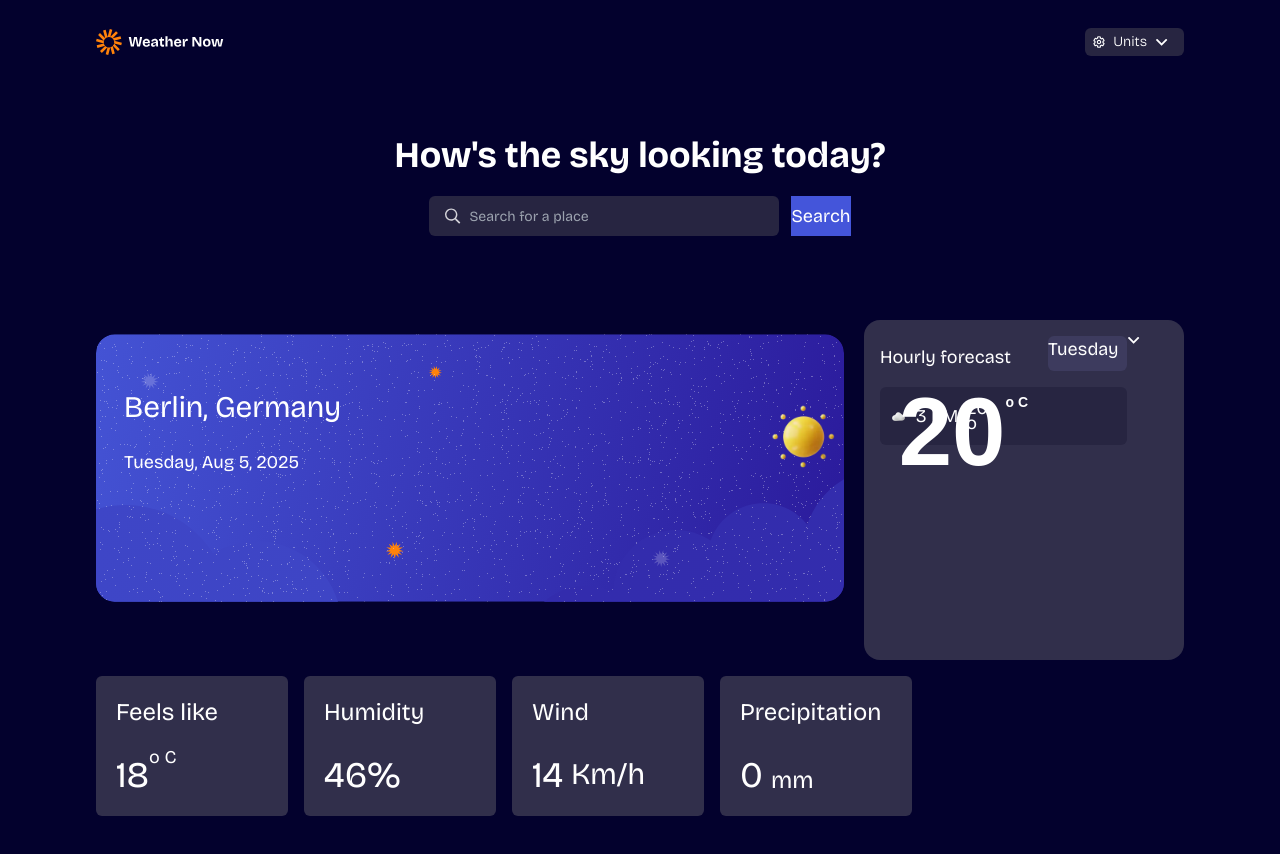
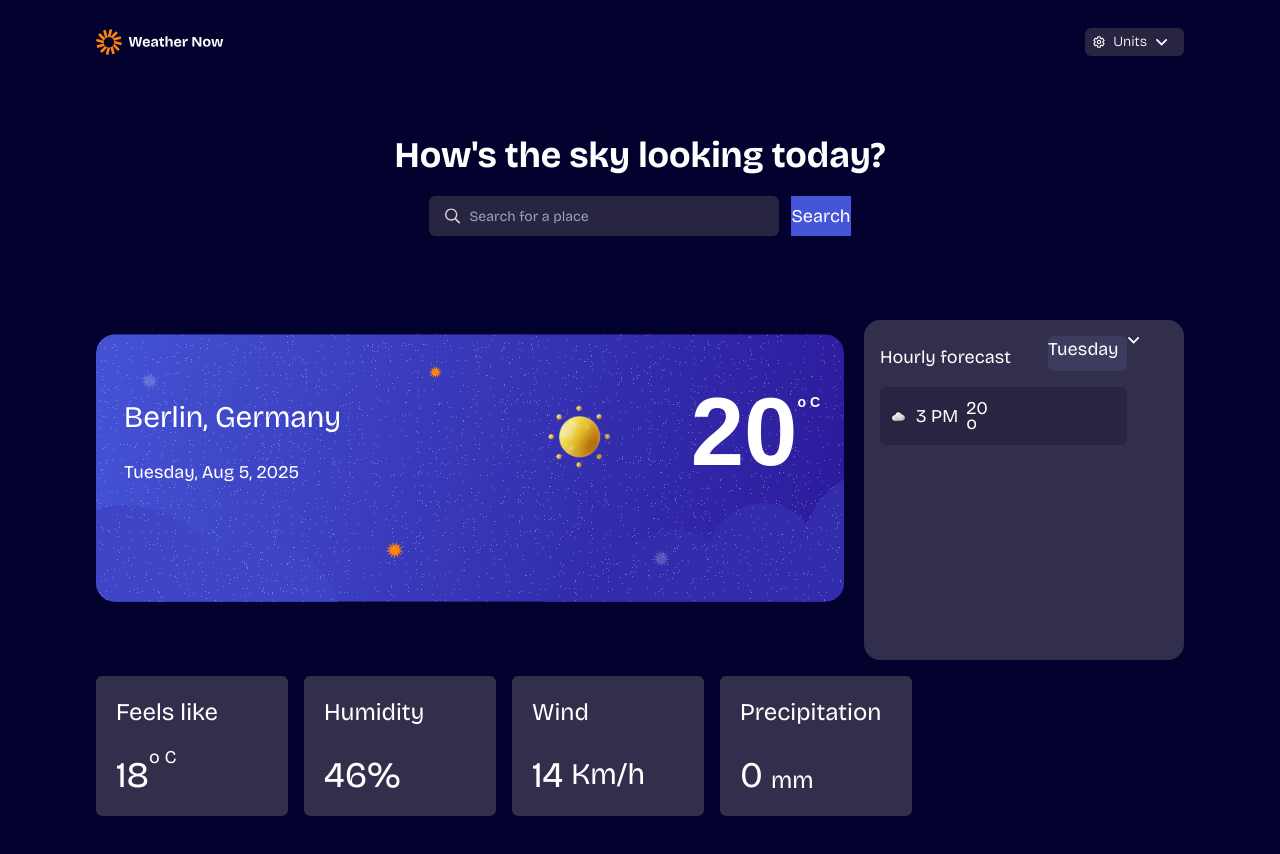
Before and after one commit to Mayowa-de/Frontend-mentor-hack-weather-app, a React (Vite) app: page / in a window 1280 px wide. Shown: the top 854 px of the page. Built offline with nearby package versions, Linux system fonts and the light colour scheme; a web font is replaced by a local one.

Commit message:
fix the degree and sunIcon position (mr-52, remove absolute)

```diff
--- a/src/Hero/todayCloud.jsx
+++ b/src/Hero/todayCloud.jsx
@@ -12,8 +12,8 @@ export default function todayCloud() {
         <h3 className='text-3xl'>Berlin, Germany</h3>
         <p>Tuesday, Aug 5, 2025</p>
         </div>
-        <div className='flex justify-items-end gap-12 todayCloud'>
-        <img src={SunIcon} alt="" className='w-32 absolute -ml-40 -mt-3' />
+        <div className='flex justify-end gap-12 todayCloud mr-52'>
+        <img src={SunIcon} alt="" className='w-32  -ml-40 -mt-3' />
         <div className='flex gap-5'>
         <h1 className='text-8xl font-DMSans-Italic text-end text-white font-bold'>20</h1><span className='text-sm mt-2 -ml-5 text-white font-bold flex gap-5'>o C</span>
         </div>
```
